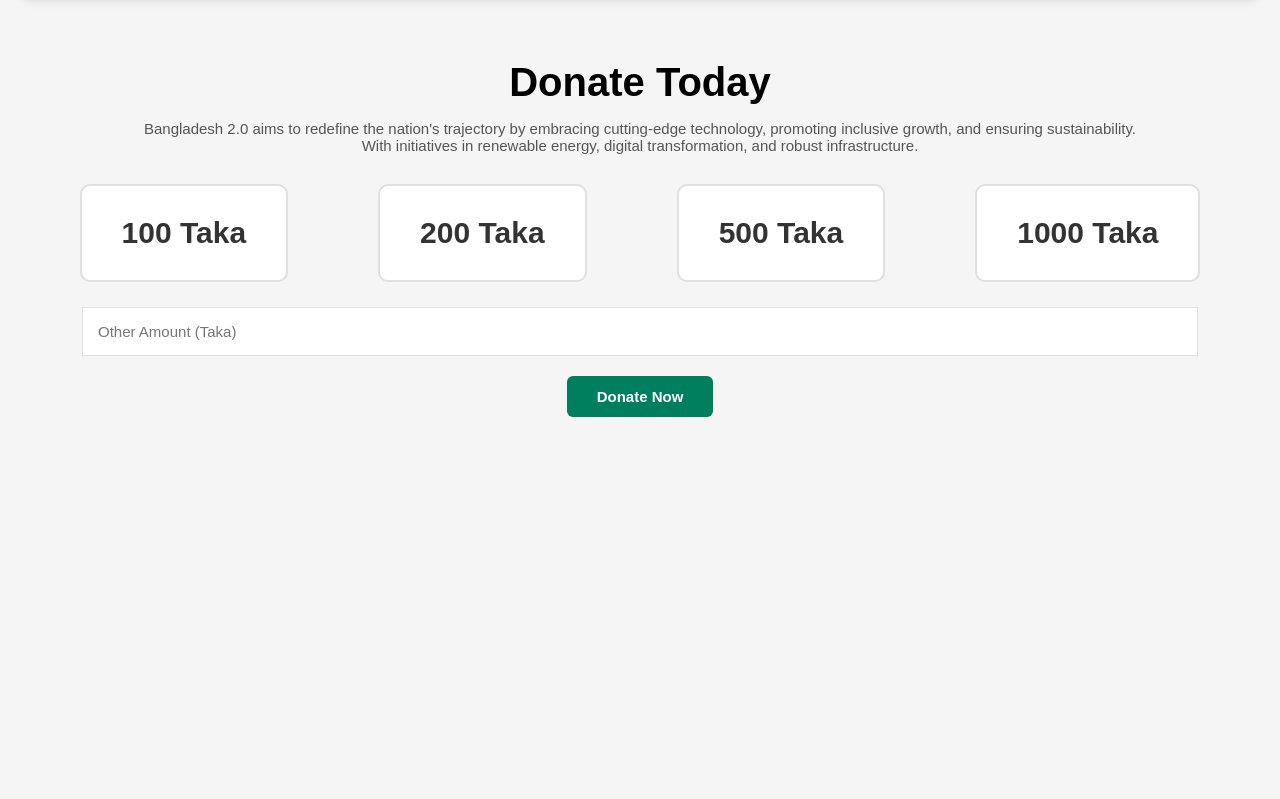
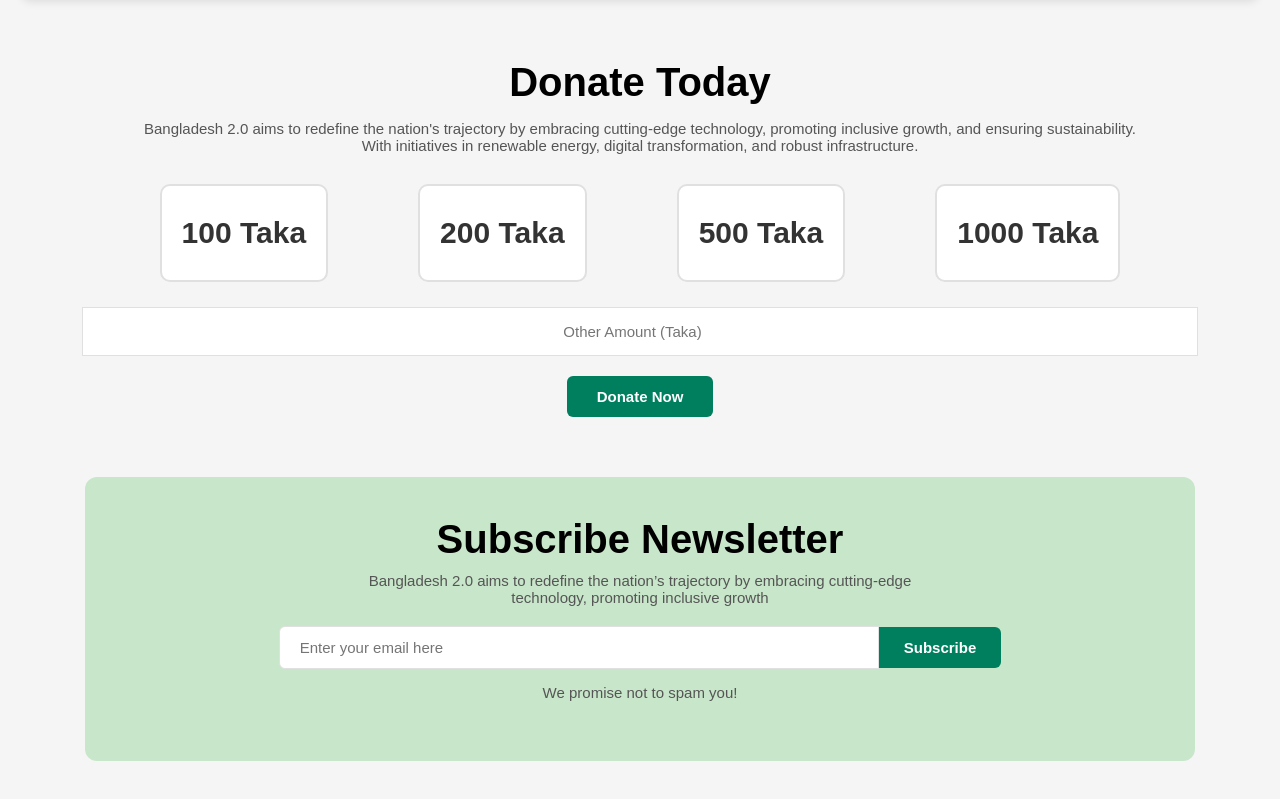
Before and after one commit to AbrarArif02/Assignment-1, a plain HTML site: page index.html in a window 1280 px wide. Shown: the part 2911-3710 px from the top of the page. Before the commit the page ends 3388 px from the top, so only its background shows below. Drawn offline with Linux system fonts and the light colour scheme.

Commit message:
Added The Newsletter Section and Fix The donation input width

```diff
--- a/index.html
+++ b/index.html
@@ -134,6 +134,18 @@
 
         <button class="donate-button">Donate Now</button>
     </section>
+
+    <section class="newsletter-section">
+        <h2>Subscribe Newsletter</h2>
+        <p>Bangladesh 2.0 aims to redefine the nation’s trajectory by embracing cutting-edge
+        <br>technology, promoting inclusive growth</p>
+
+        <div class="subscription-form">
+            <input type="email" placeholder="Enter your email here" class="email-input">
+            <button class="subscribe-button">Subscribe</button>
+        </div>
+        <p class="note">We promise not to spam you!</p>
+    </section>
     </main>
 </body>
 </html>
--- a/styles.css
+++ b/styles.css
@@ -337,7 +337,7 @@ body {
 .donation-card {
     background-color: #FFFFFF;
     border: 2px solid #E0E0E0;
-    padding: 30px 40px;
+    padding: 30px 20px;
     border-radius: 10px;
     font-size: 30px;
     font-weight: bold;
@@ -351,8 +351,9 @@ body {
 
 .donation-input {
     width: 90%;
-    padding: 15px;
+    padding: 15px 30px;
     font-size: 15px;
+    text-align: center;
     border: 1px solid #E0E0E0;
     margin-bottom: 20px;
     outline: none;
@@ -375,3 +376,64 @@ body {
 .donate-button:hover {
     background-color: #005F47;
 }
+
+.newsletter-section {
+    background-color: #C8E6C9;
+    padding: 40px 0px;
+    max-width: 1400px;
+    margin: 60px 85px;
+    text-align: center;
+    border-radius: 12px;
+}
+
+.newsletter-section h2 {
+    font-size: 40px;
+    font-weight: bold;
+    margin-bottom: 10px;
+}
+
+.newsletter-section p {
+    font-size: 15px;
+    color: #555;
+    margin-bottom: 20px;
+}
+
+.subscription-form {
+    display: flex;
+    justify-content: center;
+    align-items: center;
+    margin-bottom: 15px;
+}
+
+.email-input {
+    padding: 12px 20px;
+    width: 100%;
+    max-width: 600px;
+    font-size: 15px;
+    border: 1px solid #E0E0E0;
+    border-radius: 6px 0 0 6px;
+    outline: none;
+}
+
+.email-input:focus {
+    border-color: #66BB6A;
+}
+
+.subscribe-button {
+    padding: 12px 25px;
+    background-color: #007F5F;
+    color: #FFFFFF;
+    border: none;
+    border-radius: 0 6px 6px 0;
+    font-size: 15px;
+    font-weight: bold;
+}
+
+.subscribe-button:hover {
+    background-color: #005F47;
+}
+
+.note {
+    font-size: 20px;
+    color: #555;
+}
```
